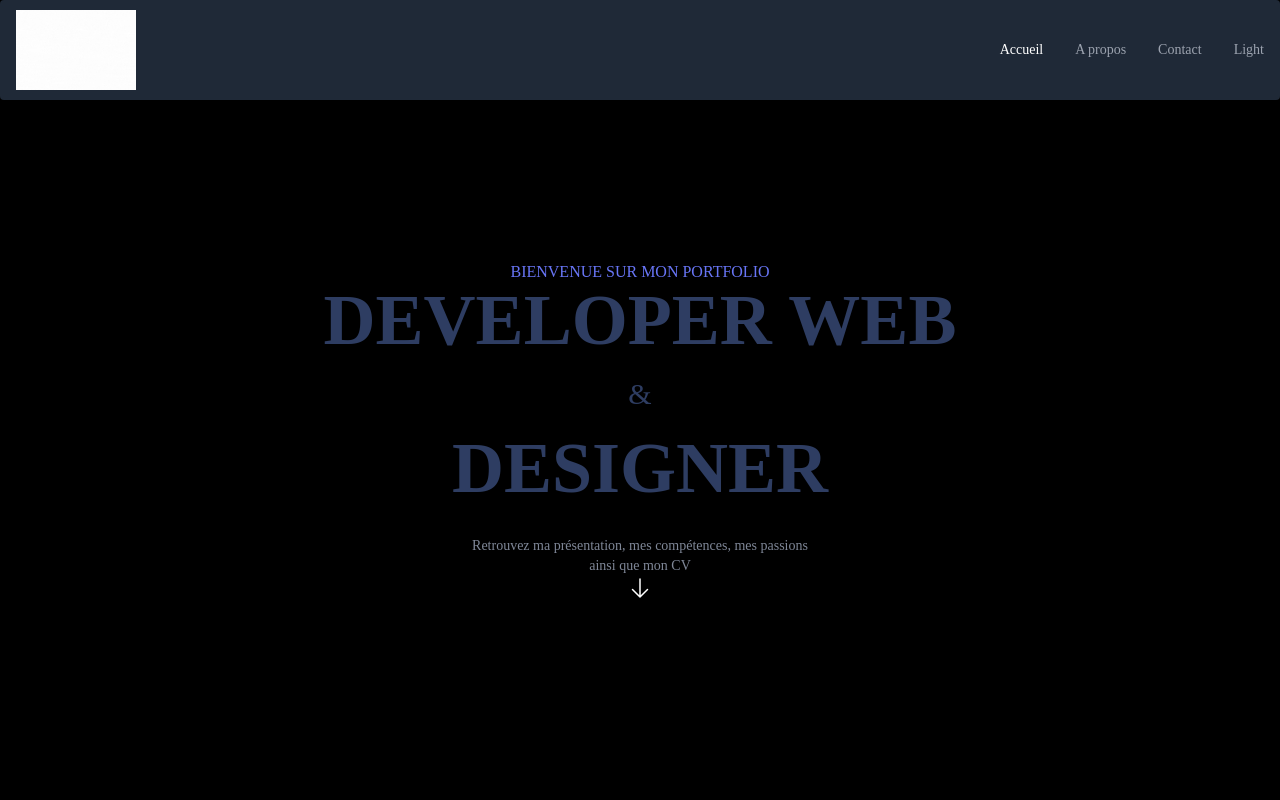
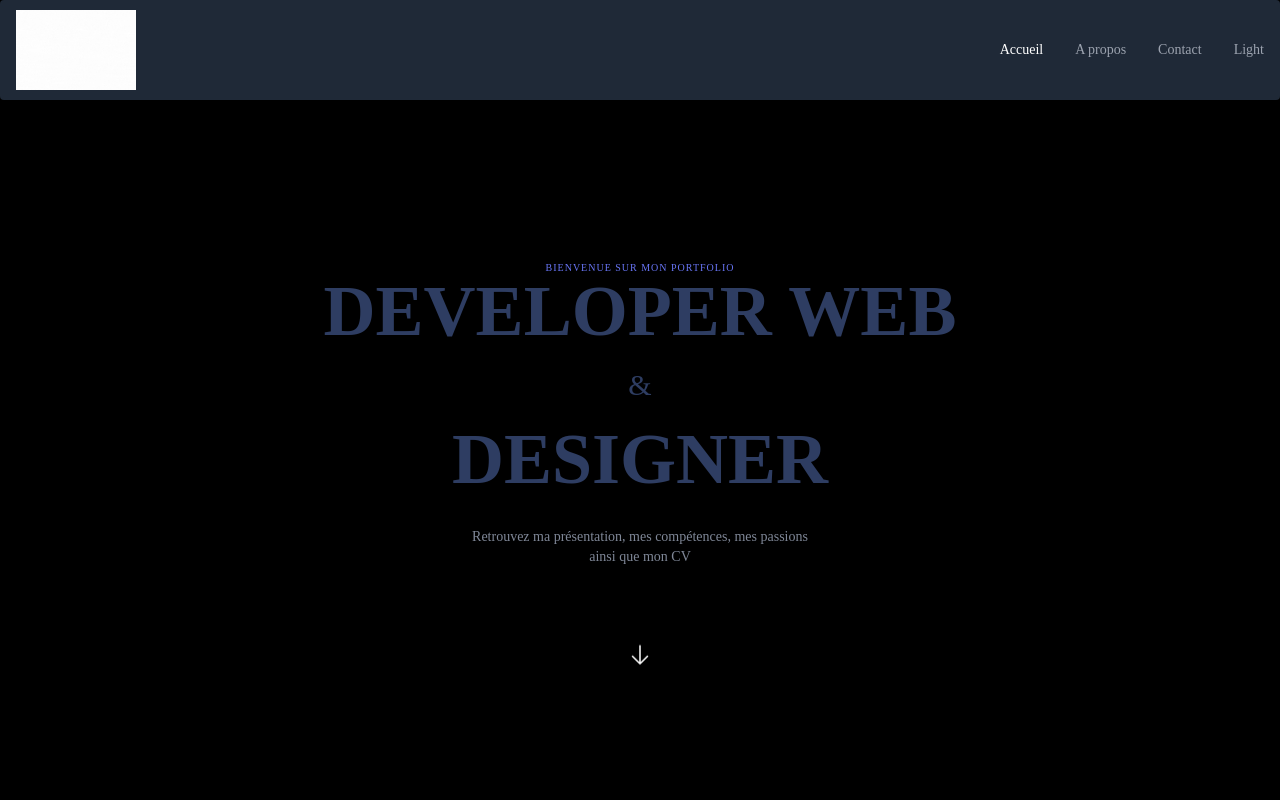
Before and after one commit to SofianeDmt/Portfolio, a Next.js app: page / in a window 1280 px wide. Shown: the top 800 px of the page. Built offline with nearby package versions, Linux system fonts and the light colour scheme.

Commit message:
fix(config): * tailwind.config.js

```diff
--- a/tailwind.config.js
+++ b/tailwind.config.js
@@ -1,11 +1,15 @@
 /**
  * @type {import('@types/tailwindcss/tailwind-config').TailwindConfig}
  */
+
 module.exports = {
+  enabled: process.env.NODE_ENV === "production",
   darkMode: "class",
   content: [
     "./node_modules/flowbite-react/**/*.js",
-    "./pages/**/*.{ts,tsx}",
+    "./app/**/*.{js,ts,jsx,tsx}",
+    "./pages/**/*.{js,ts,jsx,tsx}",
+    "./components/**/*.{js,ts,jsx,tsx}",
     "./public/**/*.html",
   ],
   theme: {
```
